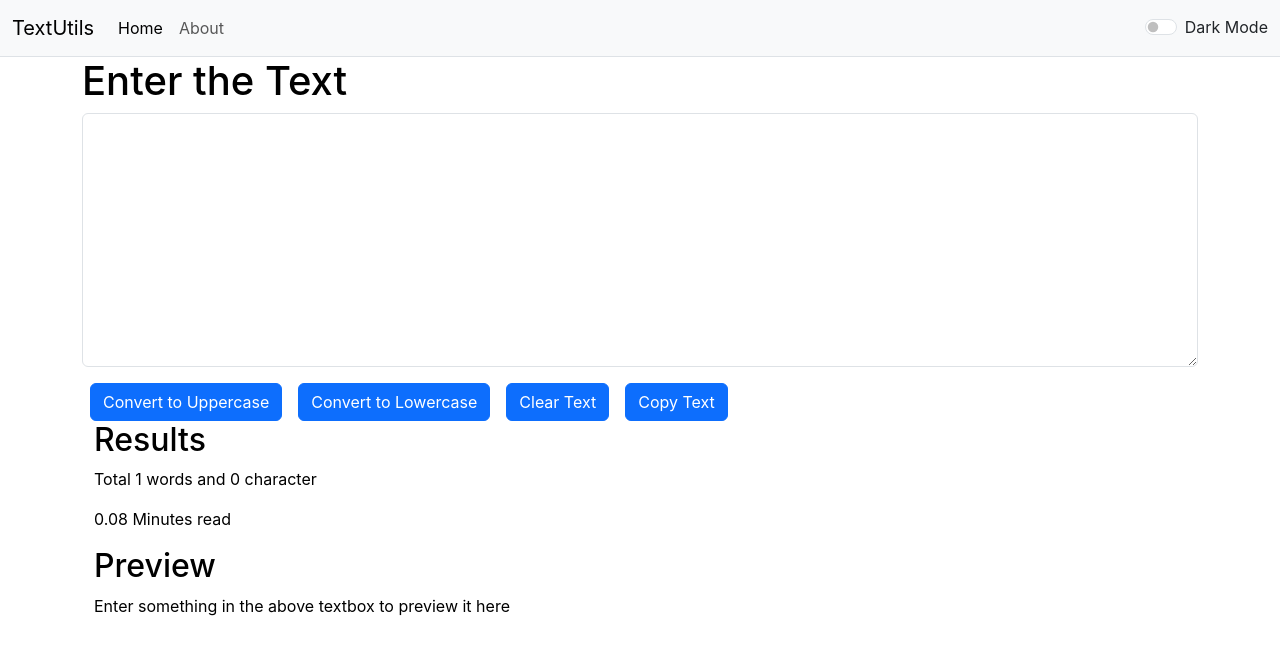
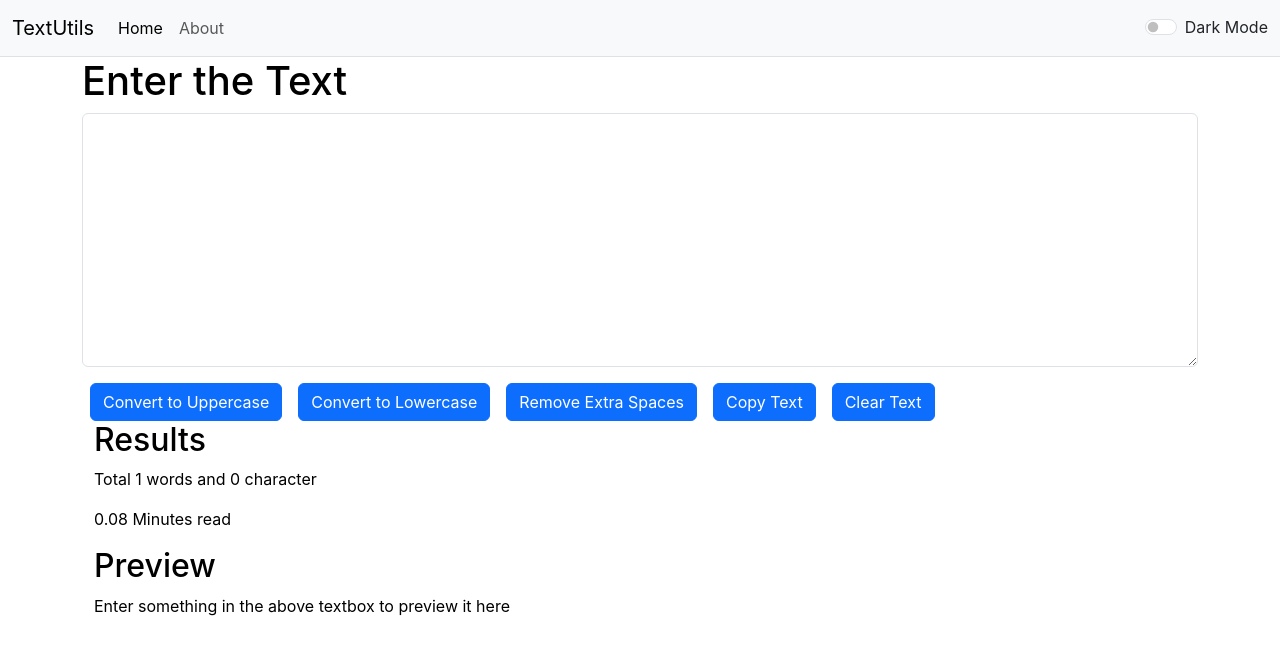
Before and after one commit to argha-paul-2002/TextUtils-App-React, a React (Create React App) app: page / in a window 1280 px wide. Shown: the top 654 px of the page. Built offline with nearby package versions, Linux system fonts and the light colour scheme.

Commit message:
Adding auto dismissing alert messages

```diff
--- a/src/App.js
+++ b/src/App.js
@@ -4,25 +4,41 @@
 // import About from "./components/About";
 import Navbar from "./components/Navbar";
 import TextForm from "./components/TextForm";
+import Alert from "./components/Alert";
 
 function App() {
   const [mode, setMode] = useState('light');
+  const [alert, setAlert] = useState(null)
+
+  // showAlert function is used to show Alert
+  const showAlert =(message,type)=>{
+      setAlert({
+        msg: message,
+        type: type
+      })
+      setTimeout(() => {
+        setAlert(null)
+      }, 1500);
+  }
 
   const toggleMode = ()=>{
     if(mode==='light'){
       setMode('dark');
       document.body.style.backgroundColor = "rgb(25 39 58)";
+      showAlert("Dark mode has been enabled","success");
     }
     else{
       setMode('light');
       document.body.style.backgroundColor = "white";
+      showAlert("Light mode has been enabled","success");
     }
   }
   return (
     <>
       <Navbar title="TextUtils" mode={mode} toggleMode={toggleMode} />
+      <Alert alert={alert}/>
       <div className="container">
-        <TextForm heading="Enter the Text" mode={mode} />
+        <TextForm showAlert={showAlert} heading="Enter the Text" mode={mode} />
         {/* <About /> */}
       </div>
     </>
--- /dev/null
+++ b/src/components/Alert.js
@@ -0,0 +1,16 @@
+import React from 'react'
+
+function Alert(props) {
+
+    const capitalize =(word)=>{
+        const lower =word.toLowerCase();
+        return lower.charAt(0).toUpperCase() + lower.slice(1);
+    }
+  return (
+    props.alert && <div className={`alert alert-${props.alert.type} alert-dismissible fade show`} role="alert">
+        <strong>{capitalize(props.alert.type)}: </strong>{props.alert.msg}
+    </div>
+  )
+}
+
+export default Alert
--- a/src/components/TextForm.js
+++ b/src/components/TextForm.js
@@ -5,26 +5,36 @@
     // console.log("Uppercase was clicked");
     let newText = text.toUpperCase();
     setText(newText);
+    props.showAlert("Coverted to Uppercase","success");
 };
 
 const handleLowerClick = () => {
       let newText = text.toLowerCase();
       setText(newText);
+      props.showAlert("Coverted to Lowercase","success");
   };
 
 const handleCopy = () => {
     let text = document.getElementById("myBox");
     text.select();
     navigator.clipboard.writeText(text.value);
+    props.showAlert("Text copied to clipboard","success");
    };
 
 const clearClick = () => {
   setText("");
+  props.showAlert("Text cleared","success");
   };
 
 const handleOnChange = (event) => {
 setText(event.target.value);
 };
+
+const handleExtraSpaces = () =>{
+  let newText = text.split(/[ ]+/);
+  setText(newText.join(" "))
+  props.showAlert("Extra space removed","success");
+}
 
 const [text, setText] = useState("");
 
@@ -37,8 +47,9 @@
   </div>
   <button className="btn btn-primary mx-2" onClick={handleUpClick}>Convert to Uppercase</button>
   <button className="btn btn-primary mx-2" onClick={handleLowerClick}>Convert to Lowercase</button>
+  <button className="btn btn-primary mx-2" onClick={handleExtraSpaces}>Remove Extra Spaces</button>
+  <button className="btn btn-primary mx-2" onClick={handleCopy}>Copy Text</button>
   <button className="btn btn-primary mx-2" onClick={clearClick}>Clear Text</button>
-  <button className="btn btn-primary mx-2" onClick={handleCopy}>Copy Text</button>
 
   <div className="container">
     <h2>Results</h2>
```
Lines whose indentation alone changed are shown as unchanged.
